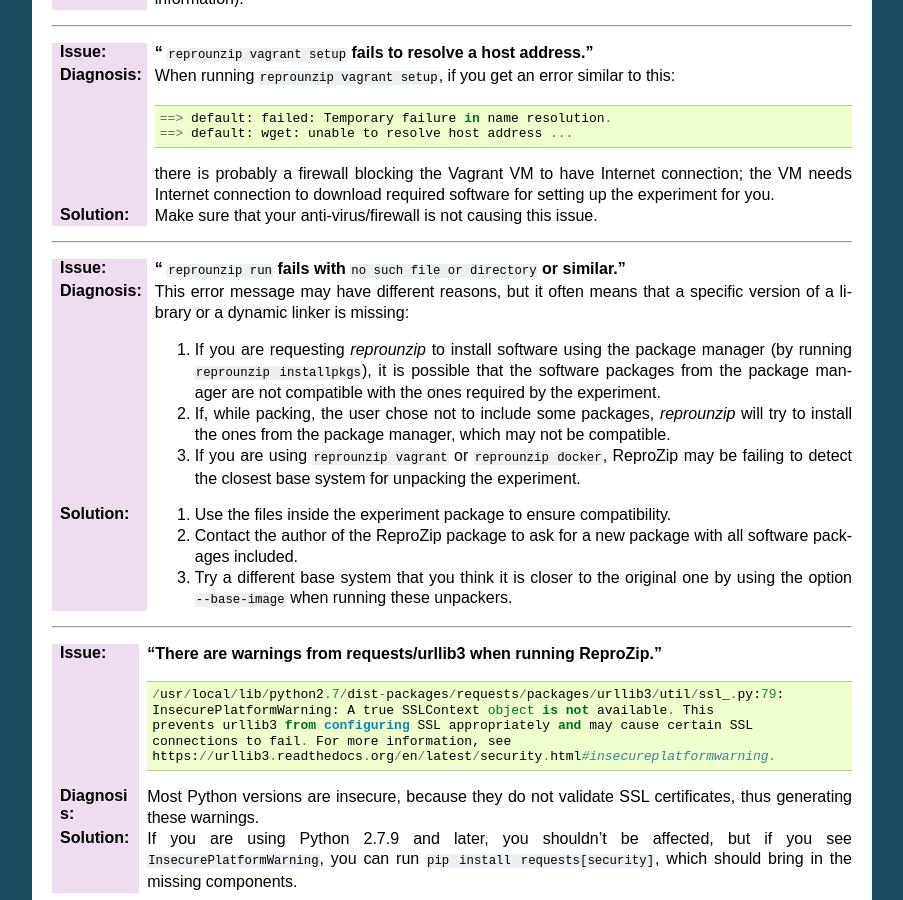
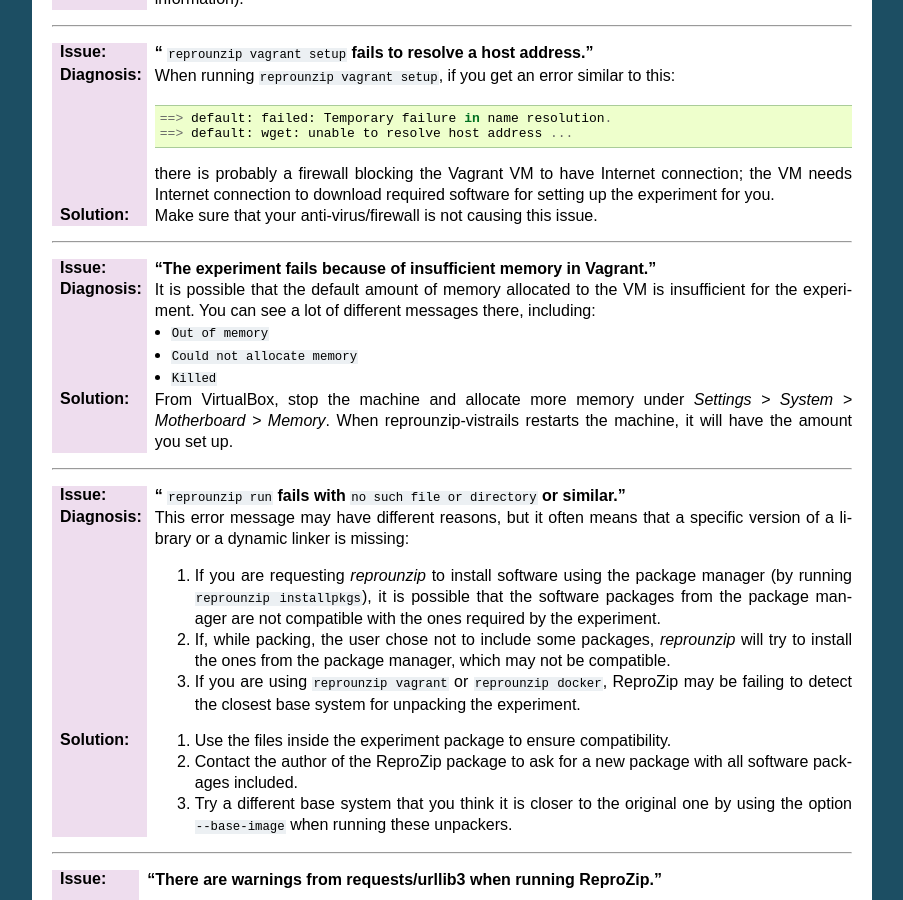
Before and after one commit to VIDA-NYU/reprozip, a Sphinx documentation site: the page built from docs/troubleshooting.rst, in a window 1280 px wide and 900 px high, scrolled down 2142 px. Shown: the whole window, without its empty margins (198-1101 px from the left). Built offline with Sphinx 7.4.7, drawn with Linux system fonts in a browser that asks for light colours.

Commit message:
DOC: Add "vm out of memory" to troubleshooting

```diff
--- a/docs/troubleshooting.rst
+++ b/docs/troubleshooting.rst
@@ -113,6 +113,19 @@
 
 ------------
 
+..  _vagrant-memory:
+
+:Issue: **"The experiment fails because of insufficient memory in Vagrant."**
+:Diagnosis: It is possible that the default amount of memory allocated to the VM is insufficient for the experiment. You can see a lot of different messages there, including:
+
+            * ``Out of memory``
+            * ``Could not allocate memory``
+            * ``Killed``
+
+:Solution: From VirtualBox, stop the machine and allocate more memory under `Settings > System > Motherboard > Memory`. When reprounzip-vistrails restarts the machine, it will have the amount you set up.
+
+------------
+
 ..  _nosuchfile:
 
 :Issue: **"** ``reprounzip run`` **fails with** ``no such file or directory`` **or similar."**
```
